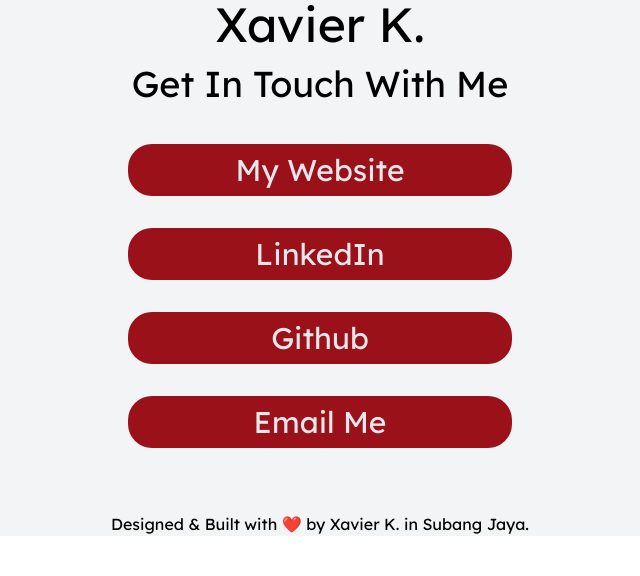
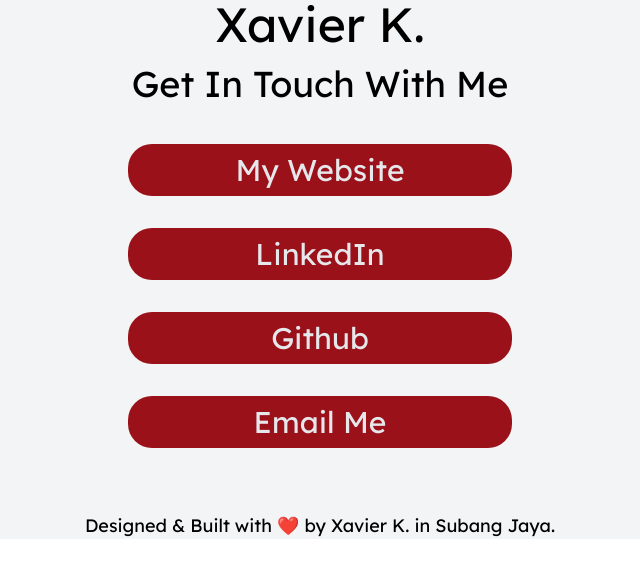
Before and after one commit to xk2800/links_v2, a Next.js app: page / in a window 1280 px wide. Shown: the top 576 px of the page, without its empty margins (320-960 px from the left). Built offline with nearby package versions, Linux system fonts and the light colour scheme.

Commit message:
change footer font size

```diff
--- a/components/Footer.js
+++ b/components/Footer.js
@@ -1,6 +1,6 @@
 export default function Footer() {
     return (
-        <div className="mt-16">
+        <div className="mt-16 text-[18px]">
             Designed & Built with &#10084;&#65039; by Xavier K. in Subang Jaya.
         </div>
     )
```
